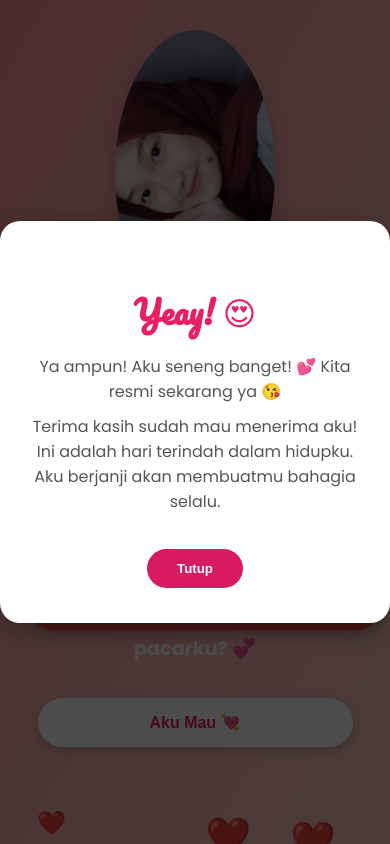
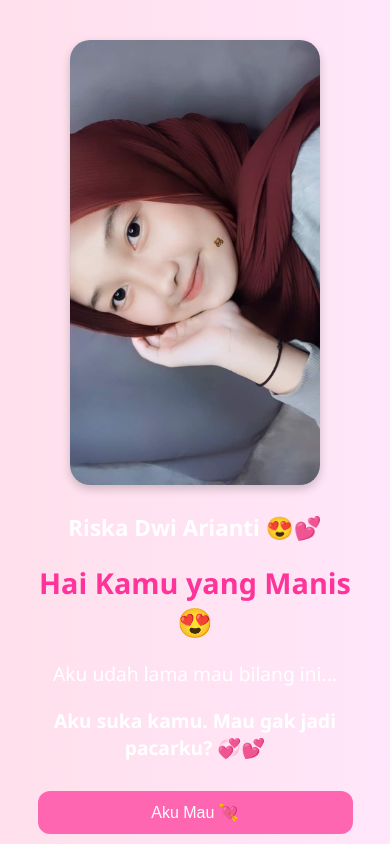
Before and after one commit to bangdony/bucin, a plain HTML site: page index.html in a window 390 px wide. Both pictures are taken after a click on the button "Aku Mau 💘". Shown: the top 844 px of the page. Drawn offline with Linux system fonts and the light colour scheme.

Commit message:
Update index.html

```diff
--- a/index.html
+++ b/index.html
@@ -3,284 +3,86 @@
 <head>
   <meta charset="UTF-8" />
   <meta name="viewport" content="width=device-width, initial-scale=1.0"/>
-  <title>Mau Jadi Pacarku Gak? 💘</title>
-  <link href="https://fonts.googleapis.com/css2?family=Pacifico&family=Poppins:wght@400;600;700&display=swap" rel="stylesheet">
+  <title>Mau Jadi Pacarku Gak? 💖</title>
+  <link rel="stylesheet" href="css/style.css" />
   <style>
     body {
-      margin: 0;
-      font-family: 'Poppins', sans-serif;
-      background: linear-gradient(120deg, #ff9a9e 0%, #fad0c4 100%);
+      font-family: 'Segoe UI', sans-serif;
       text-align: center;
-      color: #fff;
-      padding: 30px 20px 100px;
-      overflow-x: hidden;
+      background: linear-gradient(to right, #ffe0ec, #ffe6fa);
+      padding: 20px;
     }
-
     img#banner {
-      width: 160px;
-      border-radius: 50%;
-      margin-bottom: 25px;
-      box-shadow: 0 10px 25px rgba(0,0,0,0.2);
-      transition: transform 0.4s ease;
+      width: 250px;
+      border-radius: 20px;
+      margin-top: 20px;
+      box-shadow: 0 4px 10px rgba(0,0,0,0.2);
     }
-
-    img#banner:hover {
-      transform: scale(1.08) rotate(2deg);
+    h1 {
+      font-size: 2.2em;
+      margin: 0.4em 0;
+      color: #ff3399;
     }
-
-    h1 {
-      font-family: 'Pacifico', cursive;
-      font-size: 3em;
-      margin-bottom: 15px;
-      color: #fff;
-      text-shadow: 2px 2px 10px rgba(0, 0, 0, 0.3);
-    }
-
     p {
       font-size: 1.2em;
-      margin-bottom: 20px;
     }
-
     .btn {
-      padding: 15px 35px;
-      margin: 15px 10px;
+      padding: 12px 25px;
       font-size: 1.1em;
-      font-weight: 600;
+      margin: 10px;
       border: none;
-      border-radius: 50px;
+      border-radius: 12px;
       cursor: pointer;
-      transition: all 0.3s ease;
-      box-shadow: 0 4px 12px rgba(0,0,0,0.2);
+      transition: 0.3s ease;
     }
-
     .yes {
-      background-color: #ffffff;
-      color: #e91e63;
+      background-color: #ff66b2;
+      color: white;
     }
-
+    .yes:hover {
+      background-color: #ff3399;
+    }
     .no {
-      background-color: #f44336;
-      color: #fff;
-      position: absolute;
-      top: 70%;
-      left: 50%;
-      transform: translate(-50%, -50%);
+      background-color: #ddd;
+      color: #333;
     }
-
-    .btn:hover {
-      transform: scale(1.1);
+    .no:hover {
+      background-color: #bbb;
     }
-
-    #result {
-      margin-top: 50px;
-      font-size: 1.6em;
-      font-weight: bold;
-      min-height: 80px;
-      text-shadow: 1px 1px 4px rgba(0,0,0,0.3);
-    }
-
-    .emoji {
-      position: absolute;
-      font-size: 24px;
-      animation: fall 4s linear infinite;
-      opacity: 0.8;
-      z-index: 1000;
-    }
-
-    @keyframes fall {
-      0% { transform: translateY(-100px) scale(1); opacity: 1; }
-      100% { transform: translateY(100vh) scale(0.5); opacity: 0; }
-    }
-
-    .confetti {
-      width: 10px;
-      height: 10px;
-      background: red;
-      position: absolute;
-      animation: confettiFall 3s linear infinite;
-      z-index: 999;
-      border-radius: 50%;
-    }
-
-    @keyframes confettiFall {
-      0% { transform: translateY(0) rotate(0deg); opacity: 1; }
-      100% { transform: translateY(100vh) rotate(720deg); opacity: 0; }
-    }
-
-    .dark-mode {
-      background: #1e1e1e;
-      color: #ccc;
-    }
-
-    /* POPUP STYLING */
-    .popup-overlay {
-      position: fixed;
-      top: 0; left: 0;
-      width: 100%; height: 100%;
-      background: rgba(0, 0, 0, 0.7);
-      display: none;
-      align-items: center;
-      justify-content: center;
-      z-index: 2000;
-    }
-
-    .popup-content {
-      background: #fff;
-      color: #d81b60;
-      padding: 35px 30px;
-      border-radius: 20px;
-      max-width: 360px;
-      width: 90%;
-      text-align: center;
-      box-shadow: 0 6px 30px rgba(0,0,0,0.3);
-      animation: popIn 0.4s ease-out;
-    }
-
-    .popup-content h2 {
-      font-family: 'Pacifico', cursive;
-      margin-bottom: 15px;
-      font-size: 2em;
-      color: #e91e63;
-    }
-
-    .popup-content p {
-      font-size: 1em;
-      color: #555;
-      margin: 10px 0;
-    }
-
-    .btn-close {
-      background-color: #d81b60;
-      color: #fff;
-      border: none;
-      padding: 12px 30px;
-      border-radius: 30px;
-      cursor: pointer;
-      margin-top: 25px;
-      font-weight: bold;
-    }
-
-    .btn-close:hover {
-      background-color: #c2185b;
-    }
-
-    @keyframes popIn {
-      from { transform: scale(0.5); opacity: 0; }
-      to { transform: scale(1); opacity: 1; }
-    }
-
     @media screen and (max-width: 600px) {
-      h1 { font-size: 2em; }
+      h1 { font-size: 1.8em; }
       .btn { width: 90%; font-size: 1em; }
     }
   </style>
 </head>
 <body>
-
-  <img id="banner" src="/img/cewe.jpg" alt="Romantic Banner" />
-
-  <p style="font-size: 1.4em; font-weight: bold;">Riska Dwi Arianti 😍💞</p>
+  <img id="banner" src="img/cewe.jpg" alt="Romantic Banner" />
+  <p style="font-size: 1.4em; font-weight: bold;">Riska Dwi Arianti 😍💕</p>
   <h1>Hai Kamu yang Manis 😍</h1>
   <p>Aku udah lama mau bilang ini...</p>
-  <p><strong>Aku suka kamu. Mau gak jadi pacarku? 💞</strong></p>
+  <p><strong> Aku suka kamu. Mau gak jadi pacarku? 💞💕</strong></p>
 
   <button class="btn yes" onclick="jawab('ya')">Aku Mau 💘</button>
   <button class="btn no" id="btnNo" onmouseover="pindahPosisi()">Nggak Dulu 🙈</button>
 
   <div id="result"></div>
 
-  <!-- POPUP -->
-  <div id="popup" class="popup-overlay">
-    <div class="popup-content">
-      <h2>Yeay! 😍</h2>
-      <p>Ya ampun! Aku seneng banget! 💕 Kita resmi sekarang ya 😘</p>
-      <p>Terima kasih sudah mau menerima aku! Ini adalah hari terindah dalam hidupku. Aku berjanji akan membuatmu bahagia selalu.</p>
-      <button onclick="tutupPopup()" class="btn-close">Tutup</button>
-    </div>
-  </div>
-
+  <script src="js/script.js"></script>
   <script>
     function jawab(pilihan) {
-      const result = document.getElementById('result');
-      const msg = new SpeechSynthesisUtterance();
-
+      const result = document.getElementById("result");
       if (pilihan === 'ya') {
-        result.innerHTML = ""; // kosongkan tulisan lama
-        msg.text = "Ya ampun! Aku seneng banget! Kita resmi sekarang ya. Terima kasih sudah mau menerima aku. Ini adalah hari terindah dalam hidupku. Aku berjanji akan membuatmu bahagia selalu.";
-        animasiBahagia();
-        tampilkanPopup(); // tampilkan popup setelah animasi
-      } else {
-        result.innerHTML = "Yah... gak apa-apa. Aku tetap doain kamu bahagia kok 💔";
-        msg.text = "Yah gak apa-apa, aku tetap doain kamu bahagia kok.";
-        animasiSedih();
-      }
-
-      msg.lang = 'id-ID';
-      window.speechSynthesis.cancel();
-      window.speechSynthesis.speak(msg);
-    }
-
-    function tampilkanPopup() {
-      document.getElementById("popup").style.display = "flex";
-    }
-
-    function tutupPopup() {
-      document.getElementById("popup").style.display = "none";
-    }
-
-    function animasiBahagia() {
-      document.body.classList.remove("dark-mode");
-      for (let i = 0; i < 40; i++) {
-        const love = document.createElement('div');
-        love.innerText = '❤️';
-        love.className = 'emoji';
-        love.style.left = Math.random() * 100 + 'vw';
-        love.style.fontSize = (Math.random() * 20 + 20) + 'px';
-        love.style.animationDuration = (Math.random() * 2 + 2) + 's';
-        document.body.appendChild(love);
-        setTimeout(() => love.remove(), 5000);
-      }
-
-      for (let i = 0; i < 50; i++) {
-        const conf = document.createElement('div');
-        conf.className = 'confetti';
-        conf.style.left = Math.random() * 100 + 'vw';
-        conf.style.background = warnaRandom();
-        conf.style.animationDuration = (Math.random() * 2 + 2) + 's';
-        document.body.appendChild(conf);
-        setTimeout(() => conf.remove(), 4000);
+        result.innerHTML = "<h2>Yeeay! 🥳 Aku seneng banget! 💕</h2>";
       }
     }
 
-    function animasiSedih() {
-      document.body.classList.add("dark-mode");
-      for (let i = 0; i < 25; i++) {
-        const tear = document.createElement('div');
-        tear.innerText = '💧';
-        tear.className = 'emoji';
-        tear.style.left = Math.random() * 100 + 'vw';
-        tear.style.fontSize = (Math.random() * 20 + 20) + 'px';
-        tear.style.animationDuration = (Math.random() * 2 + 2) + 's';
-        document.body.appendChild(tear);
-        setTimeout(() => tear.remove(), 5000);
-      }
-    }
-
-    function warnaRandom() {
-      const colors = ['#ff4081', '#ffd740', '#69f0ae', '#40c4ff', '#ffab40'];
-      return colors[Math.floor(Math.random() * colors.length)];
-    }
-
     function pindahPosisi() {
-      const btn = document.getElementById("btnNo");
-      const maxX = window.innerWidth - btn.offsetWidth;
-      const maxY = window.innerHeight - btn.offsetHeight;
-
-      const randomX = Math.floor(Math.random() * maxX);
-      const randomY = Math.floor(Math.random() * maxY);
-
-      btn.style.left = randomX + "px";
-      btn.style.top = randomY + "px";
+      const btnNo = document.getElementById("btnNo");
+      const x = Math.floor(Math.random() * window.innerWidth - 100);
+      const y = Math.floor(Math.random() * window.innerHeight - 50);
+      btnNo.style.position = "absolute";
+      btnNo.style.left = `${x}px`;
+      btnNo.style.top = `${y}px`;
     }
   </script>
 </body>
```
